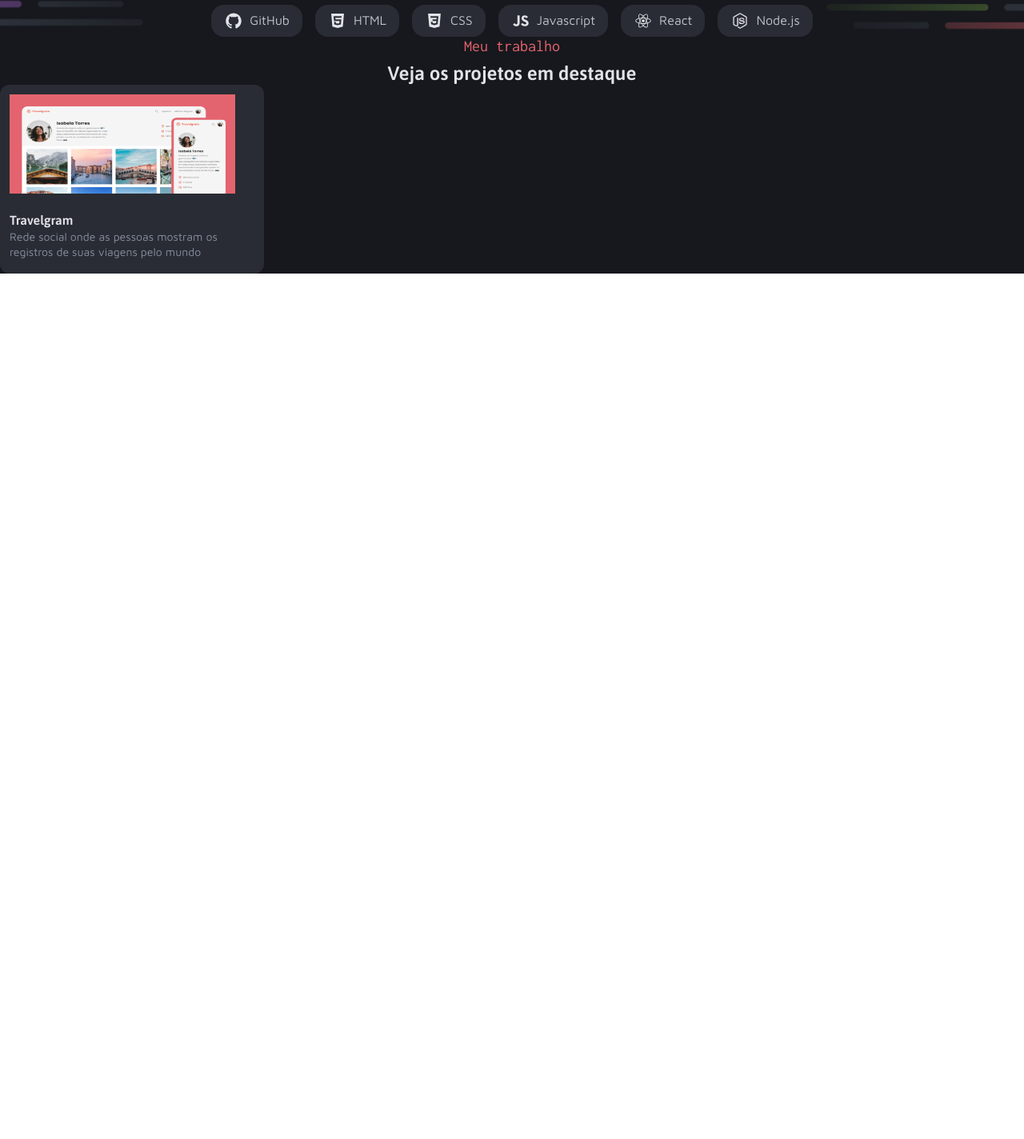
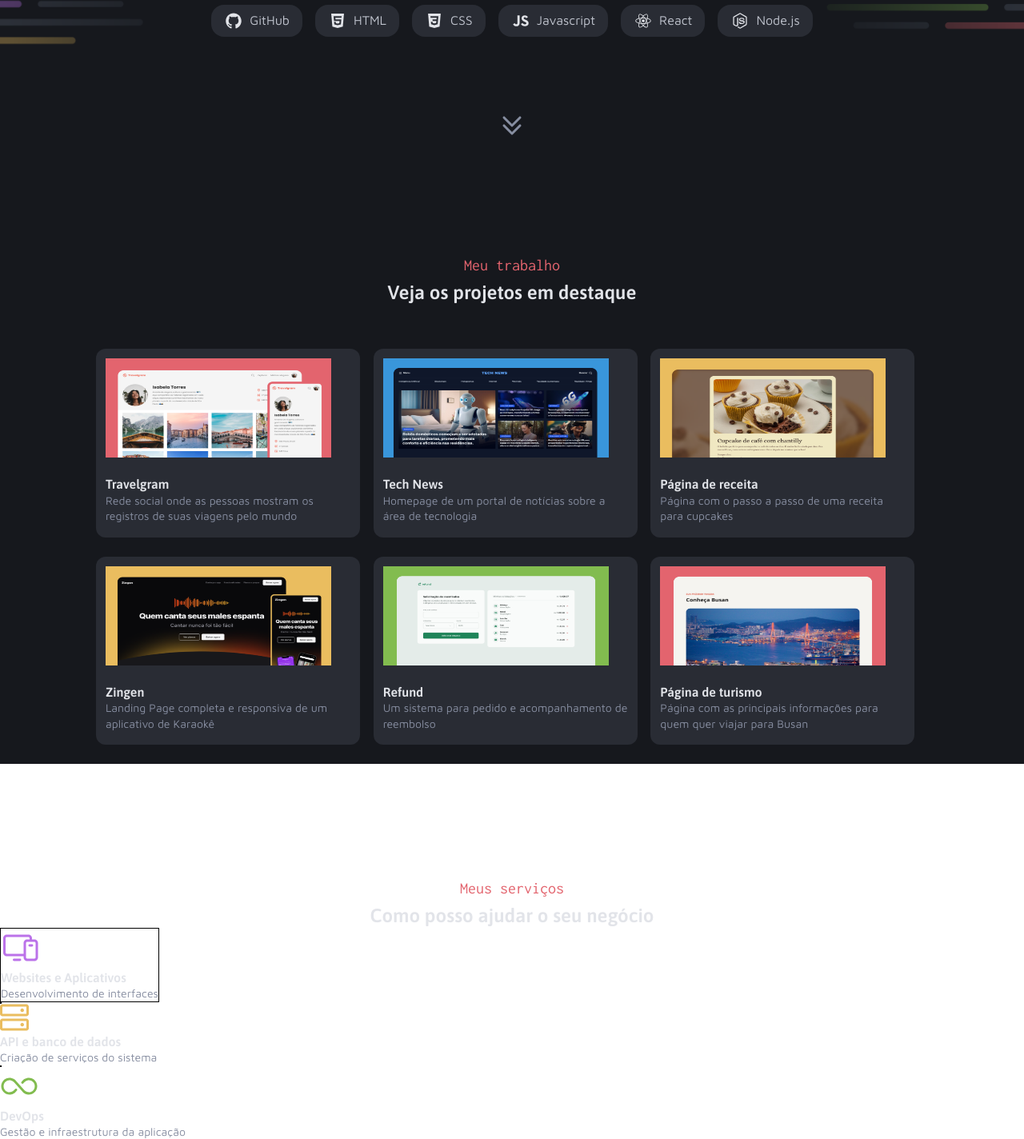
Before and after one commit to MarceloVieira22/Desafio---Portf-lio-Dev, a plain HTML site: page index.html in a window 1280 px wide. Shown: the part 496-1920 px from the top of the page at 80% size. Before the commit the page ends 838 px from the top, so only its background shows below. Drawn offline with Linux system fonts and the light colour scheme.

Commit message:
Iniciando a seção serviços

```diff
--- a/index.html
+++ b/index.html
@@ -40,12 +40,15 @@
       <div class="tecnologia-item text-md"><img src="assets/Node.js.svg" alt=""><span>Node.js</span></div>
 
      </div>
+     <div class="setas">
+      <img src="assets/CaretDoubleDown.svg" alt="">
+     </div>
 
 
 
     </div>
   </section>
-<section class="projeto">
+  <section class="projeto">
   <header class="header-projeto">
     <h3 class="sb-title">Meu trabalho</h3>
     <span class="title-md">Veja os projetos em destaque</span>
@@ -61,8 +64,83 @@
       </div>
     </div>
 
+      <div class="projeto-item">
+        <div><img src="assets/Thumbnail_Project-02.png" alt=""></div>
+        <div class="textos-se">
+          <h5 class="title-sm">Tech News</h5>
+          <span class="text-sm">
+            Homepage de um portal de notícias sobre a área de tecnologia          </span>
+        </div>
+      </div>
 
+        <div class="projeto-item">
+          <div><img src="assets/Thumbnail_Project-03.png" alt=""></div>
+          <div class="textos-se">
+            <h5 class="title-sm">Página de receita</h5>
+            <span class="text-sm">
+              Página com o passo a passo de uma receita para cupcakes            </span>
+          </div>
+        </div>
+
+          <div class="projeto-item">
+            <div><img src="assets/Thumbnail_Project-04.png" alt=""></div>
+            <div class="textos-se">
+              <h5 class="title-sm">Zingen</h5>
+              <span class="text-sm">
+                Landing Page completa e responsiva de um aplicativo de Karaokê
+              </span>
+            </div>
+          </div>
+
+            <div class="projeto-item">
+              <div><img src="assets/Thumbnail_Project-05.png" alt=""></div>
+              <div class="textos-se">
+                <h5 class="title-sm">Refund</h5>
+                <span class="text-sm">
+                  Um sistema para pedido e acompanhamento de reembolso                 </span>
+              </div>
+            </div>
+
+              <div class="projeto-item">
+                <div><img src="assets/Thumbnail_Project-06.png" alt=""></div>
+                <div class="textos-se">
+                  <h5 class="title-sm">Página de turismo</h5>
+                  <span class="text-sm">
+                    Página com as principais informações para quem quer viajar para Busan                  </span>
+                </div>
+              </div>
+
+
+
+  </div>
   </main>
+</section class="services">
+      <header class="header-services">
+          <h3 class="sb-title">Meus serviços</h3>
+          <span class="title-md">Como posso ajudar o seu negócio</span>
+      </header>
+      <div class="services-p">
+        <div class="services-item">
+          <img src="assets/Devices.svg" alt="">
+          <h5 class="title-sm">Websites e Aplicativos</h5>
+          <span class="text-sm">Desenvolvimento de interfaces</span>
+        </div>
+        <div class="services-item"></div>
+          <img src="assets/Vector.svg" alt="">
+          <h5 class="title-sm">API e banco de dados</h5>
+          <span class="text-sm">Criação de serviços do sistema </span>
+        </div>
+        <div class="services-item"></div>
+          <img src="assets/Infinity.svg" alt="">
+          <h5 class="title-sm">DevOps</h5>
+          <span class="text-sm">Gestão e infraestrutura da aplicação</span>
+        </div>
+
+
+
+    </section>
+
+
 </section>
 </body>
 
--- a/styles/header.css
+++ b/styles/header.css
@@ -29,16 +29,27 @@ header {
   margin: 0 auto;
 
   h3 {
-
+    padding-top: 144px;
     color:#E3646E;
     padding-bottom: 8px;
     text-align: center;
-
-
-
 
   }
 
 
 
 }
+
+.header-services {
+  width: fit-content ;
+  margin: 0 auto;
+
+  h3 {
+    padding-top: 144px;
+    color:#E3646E;
+    padding-bottom: 8px;
+    text-align: center;
+
+  }
+
+}
--- a/styles/sections.css
+++ b/styles/sections.css
@@ -13,22 +13,35 @@
 }
 
 .projetos-container {
+  max-width: 1040px;
+  max-height: 584px;
+  display: grid;
+  justify-content: center;
   width: 100%;
   height: 100%;
   background-color: #16181D;
+  grid-template-columns: 1fr 1fr 1fr;
+  margin: 0 auto;
+  margin-top: 56px;
+
+
+
+
 
 }
 .projeto-item {
+  gap: 24px;
+  margin-bottom: 24px;
   img {
     width: 306px;
     height: 156px;
     padding: 12px 12px 20px 12px;
     }
 
- max-width: 330px;
- width: 100%;
- background-color: #292C34;
- border-radius: 12px;
+  max-width: 330px;
+  width: 100%;
+  background-color: #292C34;
+  border-radius: 12px;
 
 
 }
@@ -43,6 +56,7 @@
   gap: 16px;
   width: 100%;
   justify-content: center;
+  margin-bottom: 94px;
 
 }
 
@@ -61,3 +75,29 @@
     margin-left: 8px;
    }
 }
+
+.setas {
+
+  img {
+    width: 32px;
+  height: 32px;
+  }
+  margin: 0 auto;
+}
+.services {
+  background-color: #0D0E11;
+  width: 100%;
+  height: 100%;
+}
+
+.services-p {
+  max-width: 888px;
+  max-width: 155;
+
+}
+
+.services-item {
+ border: 1px solid;
+ width: fit-content;
+
+}
```
Also changed, not shown: assets/CaretDoubleDown.svg (added), assets/Devices.svg (added), assets/Infinity.svg (added), assets/Vector.svg (added).
